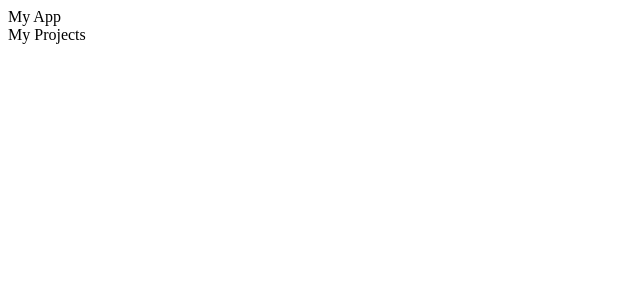
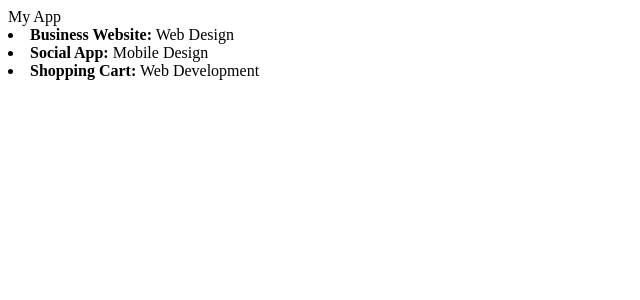
Before and after one commit to ewelina-borucka/react-crash, a React (Create React App) app: page / in a window 1280 px wide. Shown: the top 300 px of the page, without its empty margins (0-640 px from the left). Built offline with nearby package versions, Linux system fonts and the light colour scheme.

Commit message:
react-component render project items

```diff
--- /dev/null
+++ b/src/Components/ProjectItem.js
@@ -0,0 +1,13 @@
+import React, { Component } from 'react';
+
+class ProjectItem extends Component {
+  render() {
+    return (
+      <li className="Project">
+        <strong>{this.props.project.title}:</strong> {this.props.project.category}
+      </li>
+    );
+  }
+}
+
+export default ProjectItem;
--- a/src/Components/Projects.js
+++ b/src/Components/Projects.js
@@ -1,11 +1,21 @@
 import React, { Component } from 'react';
+import ProjectItem from './ProjectItem';
 
 class Projects extends Component {
   render() {
-    // console.log(this.props);
+    let projectItems;
+    if (this.props.projects) {
+      projectItems = this.props.projects.map(project => {
+        return (
+          <ProjectItem key={project.title} project={project} />
+        )
+
+        // console.log(project);
+      });
+    }
     return (
       <div className="Projects">
-        My Projects
+        {projectItems}
       </div>
     );
   }
```
